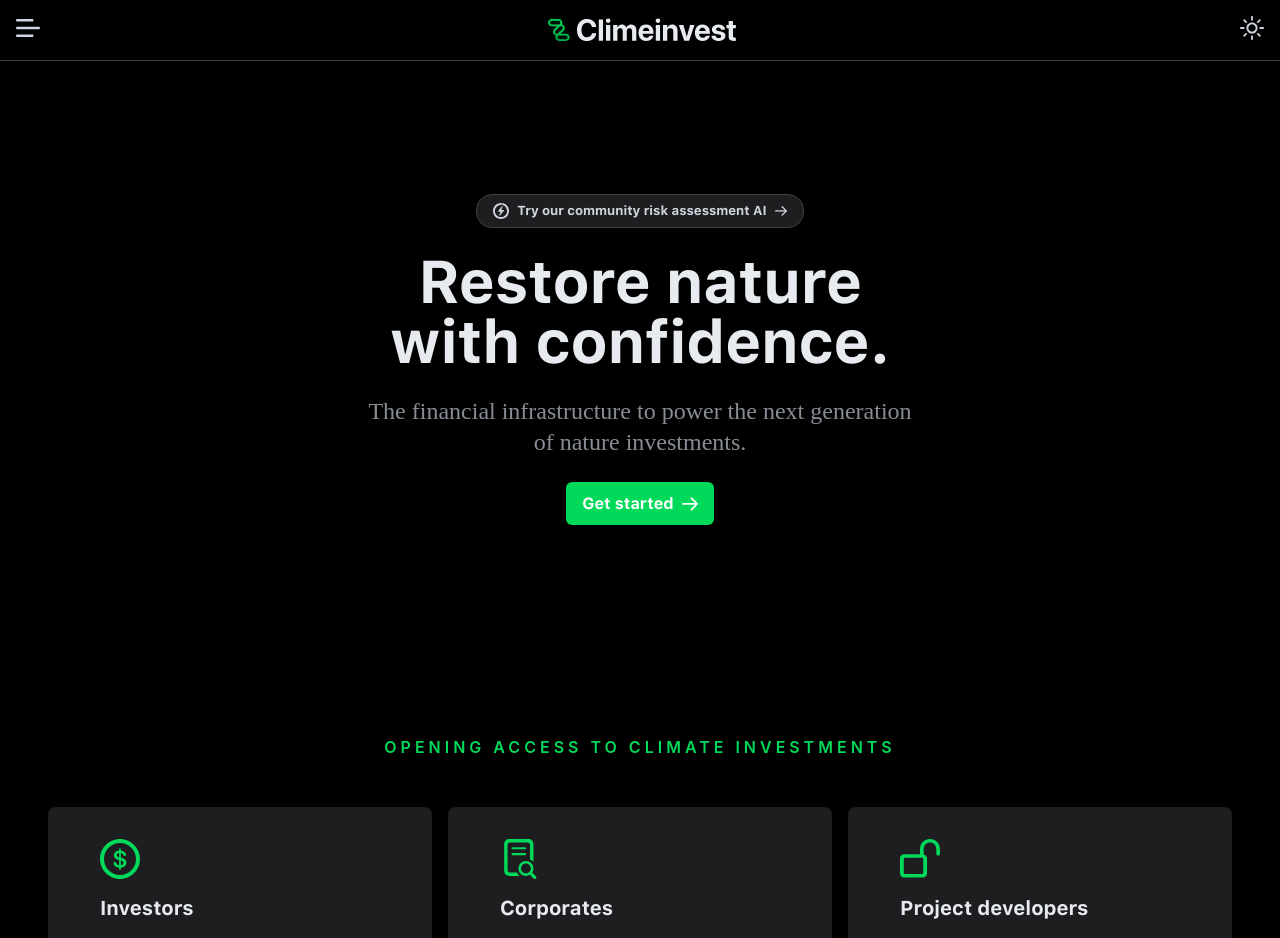
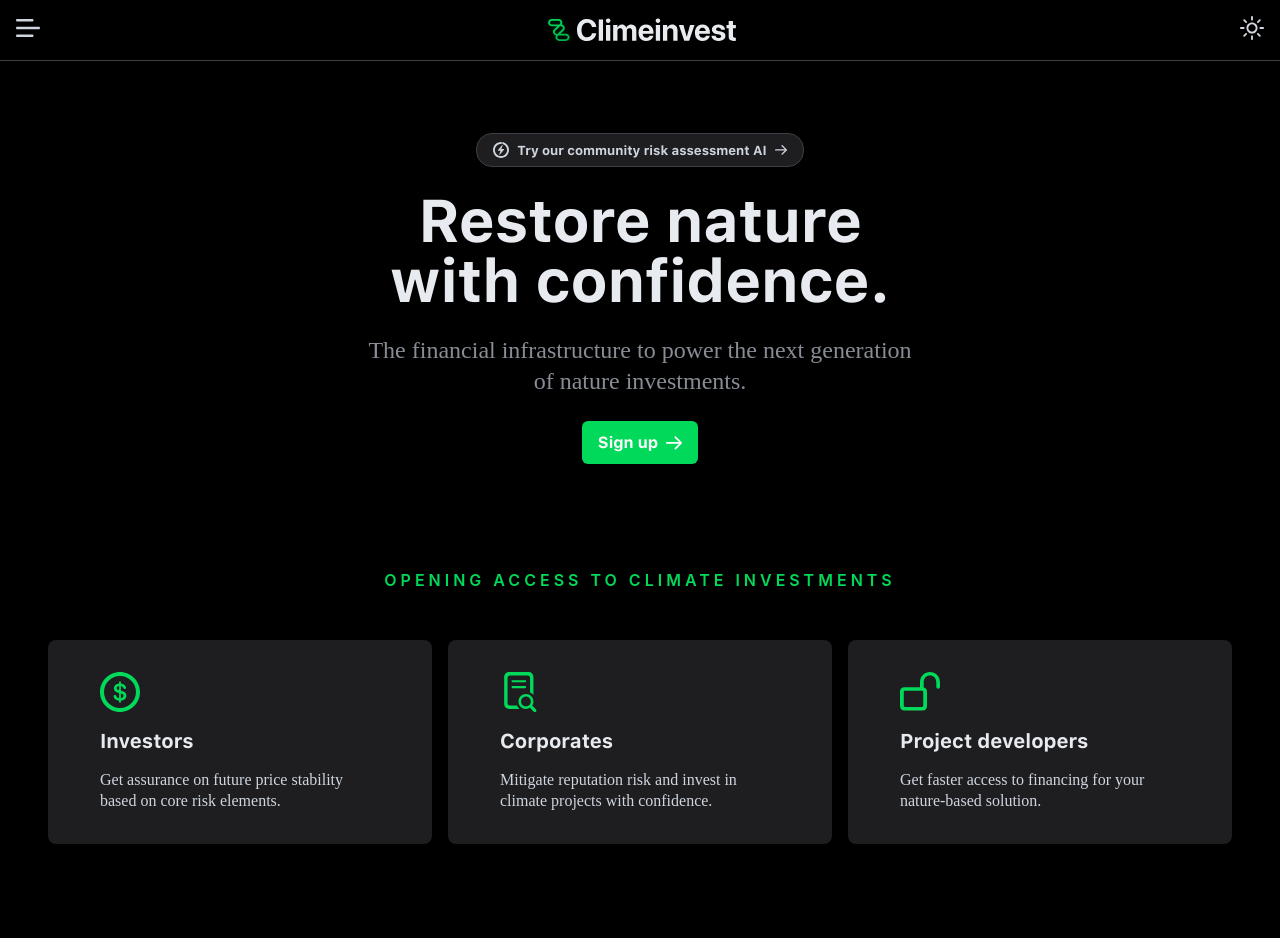
Before and after one commit to ClementeSerrano/web-app-boilerplate, a React (Create React App) app: page / in a window 1280 px wide. Shown: the top 938 px of the page. Built offline with nearby package versions, Linux system fonts and the light colour scheme; no server answers; a web font is replaced by a local one.

Commit message:
:lipstick: Fix homepage paddings

```diff
--- a/src/modules/home/pages/HomePage.tsx
+++ b/src/modules/home/pages/HomePage.tsx
@@ -1,15 +1,22 @@
+import Grid from 'components/Grid/Grid';
+import { useLayout } from 'contexts/LayoutContext/LayoutContext.hooks';
 import HeroSection from '../sections/HeroSection/HeroSection';
-import ProblemStatementSection from '../sections/ProblemStatementSection/ProblemStatementSection';
+import ValuePropositionsSection from '../sections/ValuePropositionsSection/ValuePropositionsSection';
 
 /**
  * Home module main page.
  */
 export default function HomePage() {
+  const { footerHeight } = useLayout();
+
   return (
-    <>
+    <Grid
+      container
+      justify="center"
+      style={{ padding: 0, minHeight: `calc(100vh - ${footerHeight}px)` }}
+    >
       <HeroSection />
-      <ProblemStatementSection />
-    </>
-  )
-
+      <ValuePropositionsSection />
+    </Grid>
+  );
 }
--- a/src/modules/home/sections/HeroSection/HeroSection.tsx
+++ b/src/modules/home/sections/HeroSection/HeroSection.tsx
@@ -8,22 +8,15 @@ import {
   HomePageTitle,
   HomePageGoToAppButton,
 } from './HeroSection.styles';
-import Grid from 'components/Grid/Grid';
-import { useLayout } from 'contexts/LayoutContext/LayoutContext.hooks';
-// import { useDevice } from 'contexts/DeviceContext/DeviceContext.hooks';
-import { CSSProperties } from 'react';
 import InformativePill from 'components/InformativePill/InformativePill';
 import BoltCircledIcon from 'lib/assets/icons/BoltCircledIcon';
-// import floatingBlurredCirclesAnimation from 'lib/assets/lotties/floating-blurred-circles-animation.json';
+import SectionContainer from 'components/SectionContainer/SectionContainer';
 
 /**
  * Home module main page.
  */
 export default function HeroSection() {
   const theme = useTheme();
-  // const { isLaptop } = useDevice();
-
-  const { footerHeight } = useLayout();
 
   const handleRiskAssessmentTrialClick = () =>
     (window.location.href =
@@ -32,33 +25,8 @@ export default function HeroSection() {
   const handleGoToAppClick = () =>
     (window.location.href = 'https://app.climeinvest.com');
 
-  const styles: CSSProperties = {
-    paddingTop: 24,
-    paddingBottom: 0,
-    height: `calc(100vh - ${footerHeight + 24}px)`,
-  };
-
-  // const animationOptions = {
-  //   loop: true,
-  //   autoplay: true,
-  //   animationData: floatingBlurredCirclesAnimation,
-  //   rendererSettings: {
-  //     preserveAspectRatio: 'xMidYMid slice',
-  //   },
-  // };
-
   return (
-    <Grid
-      variant="level1"
-      container
-      maxWidth
-      maxHeight
-      as="section"
-      align="center"
-      justify="center"
-      size="lg"
-      style={styles}
-    >
+    <SectionContainer style={{ paddingBottom: theme.spacing.xl }}>
       <InformativePill
         onClick={handleRiskAssessmentTrialClick}
         style={{ marginBottom: theme.spacing.md }}
@@ -81,13 +49,13 @@ export default function HeroSection() {
       </HomePageSubtitle>
 
       <HomePageGoToAppButton onClick={handleGoToAppClick}>
-        Get started
+        Sign up
         <ArrowIcon height={16} style={{ marginLeft: theme.spacing.xxs }} />
       </HomePageGoToAppButton>
 
       {/* {isLaptop && (
         <Lottie options={animationOptions} height={400} width={400} />
       )} */}
-    </Grid>
+    </SectionContainer>
   );
 }
--- a/src/modules/home/sections/ProblemStatementSection/ProblemStatementSection.styles.ts
+++ b/src/modules/home/sections/ValuePropositionsSection/ValuePropositionsSection.styles.ts
@@ -2,7 +2,7 @@ import styled from 'styled-components';
 import Card from '../../../../components/Card/Card';
 import Typography from '../../../../components/Typography/Typography';
 
-export const ProblemStatementCardsContainer = styled.div`
+export const ValuePropositionCardsContainer = styled.div`
   display: grid;
   grid-template-columns: repeat(auto-fill, minmax(19rem, 1fr));
   gap: 16px;
@@ -16,7 +16,7 @@ export const ProblemStatementCardsContainer = styled.div`
   }
 `;
 
-export const ProblemStatementTitle = styled.h1`
+export const ValuePropositionTitle = styled.h1`
   font-size: 1rem;
   font-weight: 600;
   letter-spacing: 0.25rem;
@@ -31,13 +31,13 @@ export const ProblemStatementTitle = styled.h1`
   }
 `;
 
-export const ProblemStatementSubtitle = styled(Typography)`
+export const ValuePropositionSubtitle = styled(Typography)`
   margin-top: ${({ theme }) => theme.spacing.lg}px;
   max-width: 1200px;
   text-align: center;
 `;
 
-export const ProblemStatementCard = styled(Card)`
+export const ValuePropositionCard = styled(Card)`
   padding: 32px 52px;
   background-color: ${({ theme }) => theme.palette.background.level2};
 
@@ -47,7 +47,7 @@ export const ProblemStatementCard = styled(Card)`
   }
 `;
 
-export const ProblemStatementIconContainer = styled.div`
+export const ValuePropositionIconContainer = styled.div`
   display: flex;
   justify-content: left;
   align-items: center;
--- a/src/modules/home/sections/ProblemStatementSection/ProblemStatementSection.tsx
+++ b/src/modules/home/sections/ValuePropositionsSection/ValuePropositionsSection.tsx
@@ -4,30 +4,29 @@ import SectionContainer from '../../../../components/SectionContainer/SectionCon
 import Typography from '../../../../components/Typography/Typography';
 
 import {
-  ProblemStatementCardsContainer,
-  ProblemStatementTitle,
-  ProblemStatementIconContainer,
-  ProblemStatementCard,
-  // ProblemStatementSubtitle,
-} from './ProblemStatementSection.styles';
+  ValuePropositionCardsContainer,
+  ValuePropositionTitle,
+  ValuePropositionIconContainer,
+  ValuePropositionCard,
+} from './ValuePropositionsSection.styles';
 import DollarSignIcon from '../../../../lib/assets/icons/DollarSignIcon';
 import DocAndMagnifyingGlass from '../../../../lib/assets/icons/DocAndMagnifyingGlass';
 import LockOpenIcon from '../../../../lib/assets/icons/LockOpenIcon';
 
-export default function ProblemStatementSection() {
+export default function ValuePropositionsSection() {
   const theme = useTheme();
 
   return (
-    <SectionContainer withSeparator style={{ paddingTop: theme.spacing.md }}>
-      <ProblemStatementTitle>
+    <SectionContainer style={{ paddingTop: theme.spacing.md }}>
+      <ValuePropositionTitle>
         Opening access to climate investments
-      </ProblemStatementTitle>
+      </ValuePropositionTitle>
 
-      <ProblemStatementCardsContainer>
-        <ProblemStatementCard>
-          <ProblemStatementIconContainer>
+      <ValuePropositionCardsContainer>
+        <ValuePropositionCard>
+          <ValuePropositionIconContainer>
             <DollarSignIcon height={40} color={theme.palette.primary.main} />
-          </ProblemStatementIconContainer>
+          </ValuePropositionIconContainer>
 
           <Typography
             as="h2"
@@ -40,15 +39,15 @@ export default function ProblemStatementSection() {
           <Typography as="h2" variant="paragraph1">
             Get assurance on future price stability based on core risk elements.
           </Typography>
-        </ProblemStatementCard>
+        </ValuePropositionCard>
 
-        <ProblemStatementCard>
-          <ProblemStatementIconContainer>
+        <ValuePropositionCard>
+          <ValuePropositionIconContainer>
             <DocAndMagnifyingGlass
               height={40}
               color={theme.palette.primary.main}
             />
-          </ProblemStatementIconContainer>
+          </ValuePropositionIconContainer>
           <Typography
             as="h2"
             variant="title6"
@@ -58,14 +57,15 @@ export default function ProblemStatementSection() {
           </Typography>
 
           <Typography as="h2" variant="paragraph1">
-            Mitigate reputation risk and invest in climate projects with confidence.
+            Mitigate reputation risk and invest in climate projects with
+            confidence.
           </Typography>
-        </ProblemStatementCard>
+        </ValuePropositionCard>
 
-        <ProblemStatementCard>
-          <ProblemStatementIconContainer>
+        <ValuePropositionCard>
+          <ValuePropositionIconContainer>
             <LockOpenIcon height={40} color={theme.palette.primary.main} />
-          </ProblemStatementIconContainer>
+          </ValuePropositionIconContainer>
           <Typography
             as="h2"
             variant="title6"
@@ -77,14 +77,8 @@ export default function ProblemStatementSection() {
           <Typography as="h2" variant="paragraph1">
             Get faster access to financing for your nature-based solution.
           </Typography>
-        </ProblemStatementCard>
-      </ProblemStatementCardsContainer>
-
-      {/* <ProblemStatementSubtitle variant="title5" color="level3">
-        From reforestation to ocean clean ups to green infrastructure. With
-        Climeinvest, you invest to build nature-based projects that remove
-        carbon from the atmosphere.
-      </ProblemStatementSubtitle> */}
+        </ValuePropositionCard>
+      </ValuePropositionCardsContainer>
     </SectionContainer>
   );
 }
```
